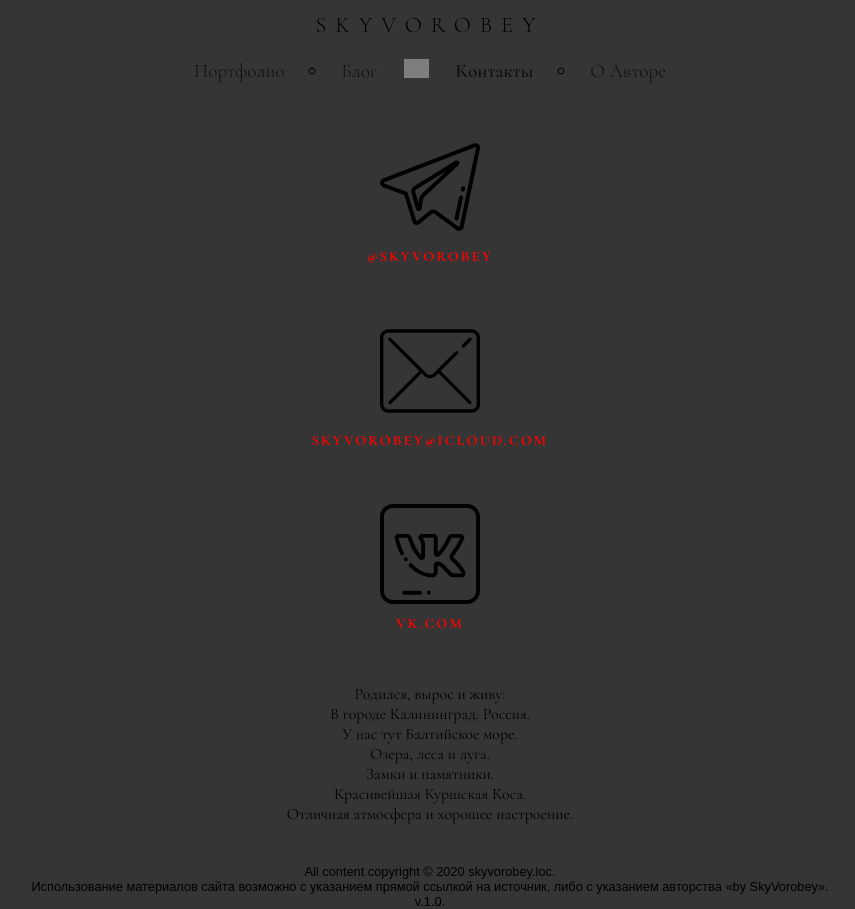
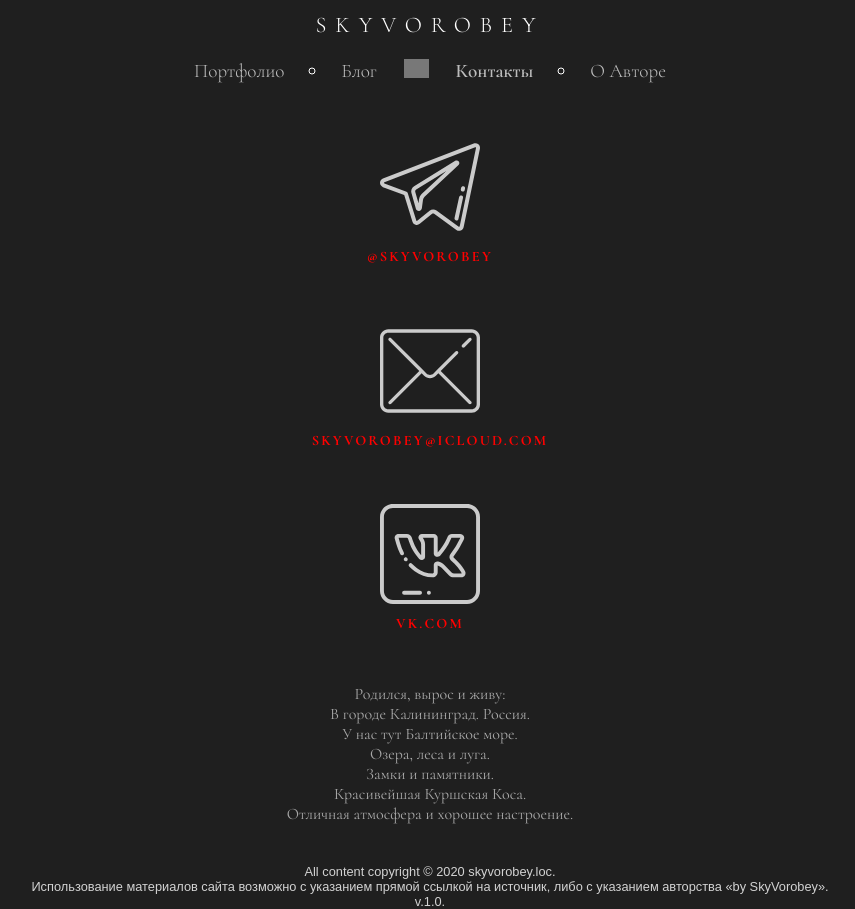
Before and after one commit to Skyvorobey/Skyviribey.info.loc, a PHP site: page /contacts.php in a window 1280 px wide. Shown: the whole page, without its empty margins (210-1065 px from the left). Run offline with PHP 8.4, Linux system fonts and the light colour scheme; grey boxes are pictures that could not be loaded.

Commit message:
Сделал редизайн, сменил цвета бакграунд на более темные, поменял цвет шрифтов, привел всё к единому стилю

```diff
--- a/contacts.php
+++ b/contacts.php
@@ -11,7 +11,7 @@ include __DIR__. '/nav.php' ?>
         <div class="contacts__about">
             <div class="contacts__container contacts__telegram">
                 <a class="contacts__item contacts__logo" href="tg://resolve?domain=@skyvorobey">
-                    <svg height="100px" width="100px" fill="#000" version="1.1" id="Layer_1" xmlns="http://www.w3.org/2000/svg" xmlns:xlink="http://www.w3.org/1999/xlink" x="0px" y="0px"
+                    <svg height="100px" width="100px" fill="#cbcbcb" version="1.1" id="Layer_1" xmlns="http://www.w3.org/2000/svg" xmlns:xlink="http://www.w3.org/1999/xlink" x="0px" y="0px"
                          viewBox="0 0 512 512" style="enable-background:new 0 0 512 512;" xml:space="preserve">
 <g>
     <g>
@@ -55,7 +55,7 @@ include __DIR__. '/nav.php' ?>
 
             <div class="contacts__container contacts__mail">
                 <a class="contacts__item contacts__logo" href="mailto:Skyvorobey@icloud.com?subject=По поводу Веб-разработки">
-                    <svg width="100px" height="100px" fill="#000" version="1.1" id="Capa_1" xmlns="http://www.w3.org/2000/svg" xmlns:xlink="http://www.w3.org/1999/xlink" x="0px" y="0px"
+                    <svg width="100px" height="100px" fill="#cbcbcb" version="1.1" id="Capa_1" xmlns="http://www.w3.org/2000/svg" xmlns:xlink="http://www.w3.org/1999/xlink" x="0px" y="0px"
                          viewBox="0 0 512 512" style="enable-background:new 0 0 512 512;" xml:space="preserve">
 <g>
     <g>
@@ -83,7 +83,7 @@ include __DIR__. '/nav.php' ?>
 
             <div class="contacts__container contacts__vk">
                 <a class="contacts__item contacts__logo" href="https://vk.com/skyvorobey">
-                    <svg height="100px" width="100px"  fill="#000" version="1.1" id="Capa_1" xmlns="http://www.w3.org/2000/svg" xmlns:xlink="http://www.w3.org/1999/xlink" x="0px" y="0px"
+                    <svg height="100px" width="100px"  fill="#cbcbcb" version="1.1" id="Capa_1" xmlns="http://www.w3.org/2000/svg" xmlns:xlink="http://www.w3.org/1999/xlink" x="0px" y="0px"
                                                                         viewBox="0 0 512 512" style="enable-background:new 0 0 512 512;" xml:space="preserve">
 <g>
     <g>
--- a/css/style.css
+++ b/css/style.css
@@ -173,17 +173,17 @@ ul {
 }
 
 .nav__backgraund {
-    background-color: #eeeeee;
+    background-color: #1f1f1f;
 }
 
-.nav__backgraund--contacts {
-    background-color: #353535;
+//*.nav__backgraund--contacts {
+    background-color: #1f1f1f;
 }
 
 .nav__backgraund--blog {
-    background-color: #374046;
+    background-color: #1f1f1f;
 }
-
+*//
 
 .nav__title {
     text-align: center;
@@ -200,6 +200,7 @@ ul {
     font-weight: 300;
     margin: 0;
     margin-top: 0.5em;
+    color: #fff;
 }
 
 .nav__title-text {
@@ -225,6 +226,7 @@ ul {
     margin: 0;
     margin-top: 0.6em;
     padding: 0.5em;
+    color: #fff;
 }
 
 .nav__item--active {
@@ -243,7 +245,7 @@ ul {
 
 .nav__item--backgraund a {
     text-decoration: none;
-    color: #000000;
+    color: #fff;
     opacity: 0.7;
     padding: 0.1em 0.3em;
     border-radius: 0.7em;
@@ -255,7 +257,7 @@ ul {
 }
 
 .nav__bird-logo a {
-    padding: 0.7em 0.1em 0.1em 0.1em;color: #000000;
+    padding: 0.7em 0.1em 0.1em 0.1em;
     opacity: 0.7;
     border-radius: 0.6em;
 }
@@ -395,7 +397,7 @@ ul {
 
 .about-wrapper {
     padding: 0em;
-    background-color: #353535;
+    background-color: #1f1f1f;
     max-width: 1400px;
     width: 100%;
     background-image: url("/img/i_bac3.jpg");
@@ -607,7 +609,7 @@ ul {
     width: 100%;
     max-width: 1400px;
     padding: 1em;
-    background-color: #353535;
+    background-color: #1f1f1f;
 }
 
 .contacts__about {
@@ -645,6 +647,7 @@ ul {
     max-width: 20em;
     align-self: center;
     margin: 0.5em;
+    color: rgba(203, 203, 203, 0.8);
 }
 
 @media (max-width: 550px) {
@@ -661,7 +664,7 @@ ul {
 
 /* blog-nav */
 .blog-nav {
-    background-color: #374046;
+    background-color: #1f1f1f;
 }
 
 .blog-nav__menu {
@@ -680,7 +683,7 @@ ul {
     text-align: center;
     margin: 0.1em;
     padding: 0.3em;
-    color: #000;
+    color: #b8b8b8;
     font-size: 0.8rem;
     border-radius: 0.7em;
 
@@ -703,21 +706,22 @@ ul {
 }
 
 .footer-backgraund {
-    background-color: #eeeeee;
+    background-color: #1f1f1f;
 }
 
 .footer-backgraund--contacts {
-    background-color: #353535;
+    background-color: #1f1f1f;
 }
 
 .footer-backgraund--blog {
-    background-color: #374046;
+    background-color: #1f1f1f;
 }
 .footer-item {
     margin: 0;
     text-align: center;
     font-size: 0.8rem;
     font-weight: 300;
+    color: rgba(255, 255, 255, 0.8 );
 }
 
 .footer h4 {
@@ -733,7 +737,7 @@ ul {
     /* Блог */
 
 .blog-wrapper {
-    background-color: #374046;
+    background-color: #1f1f1f;
     margin: 0;
     padding: 0;
     display: flex;
@@ -757,6 +761,7 @@ ul {
     font-size: 1.6rem;
     width: 100%;
 }
+
 
 .blog__title--blog {
     background-color: #ff9800;
```
